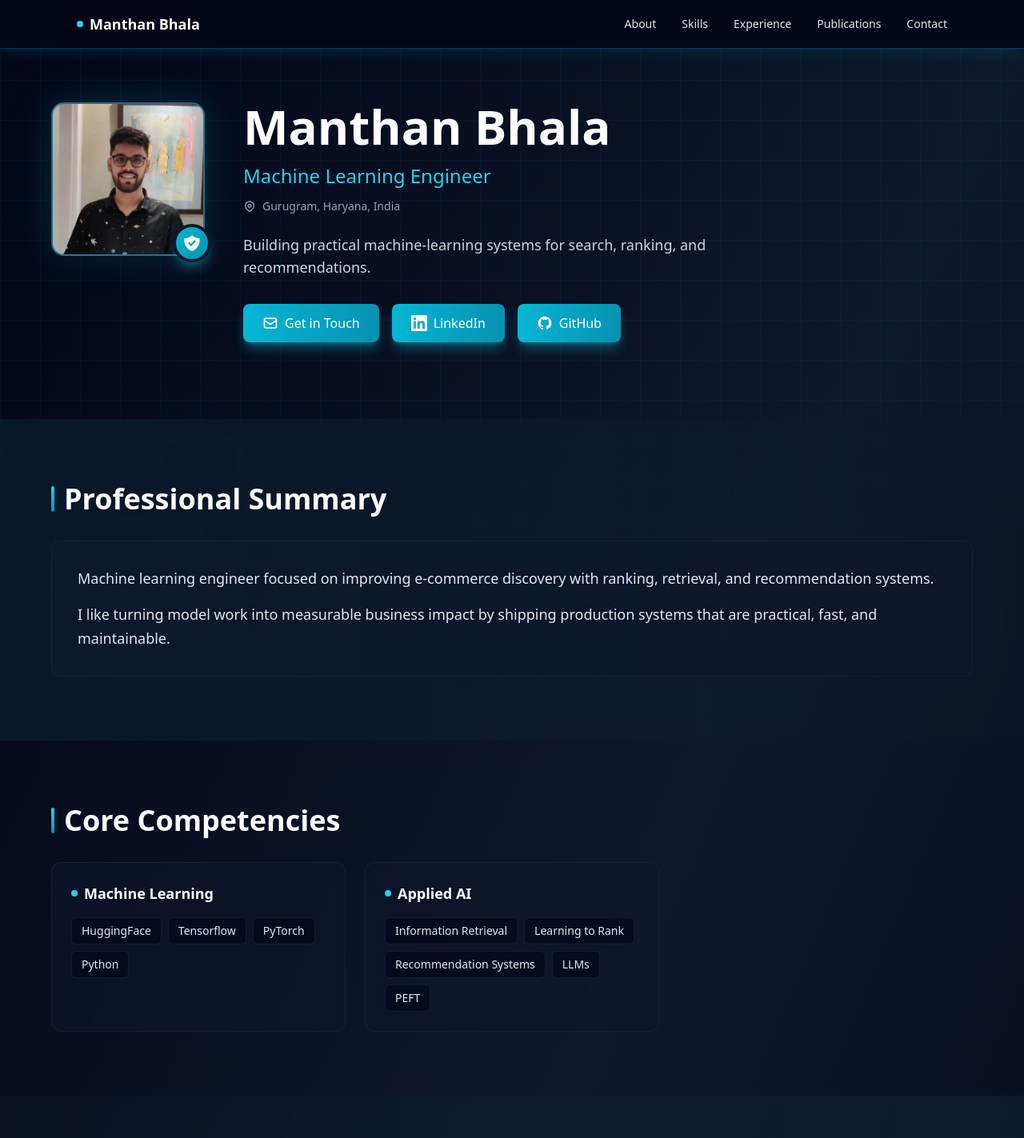
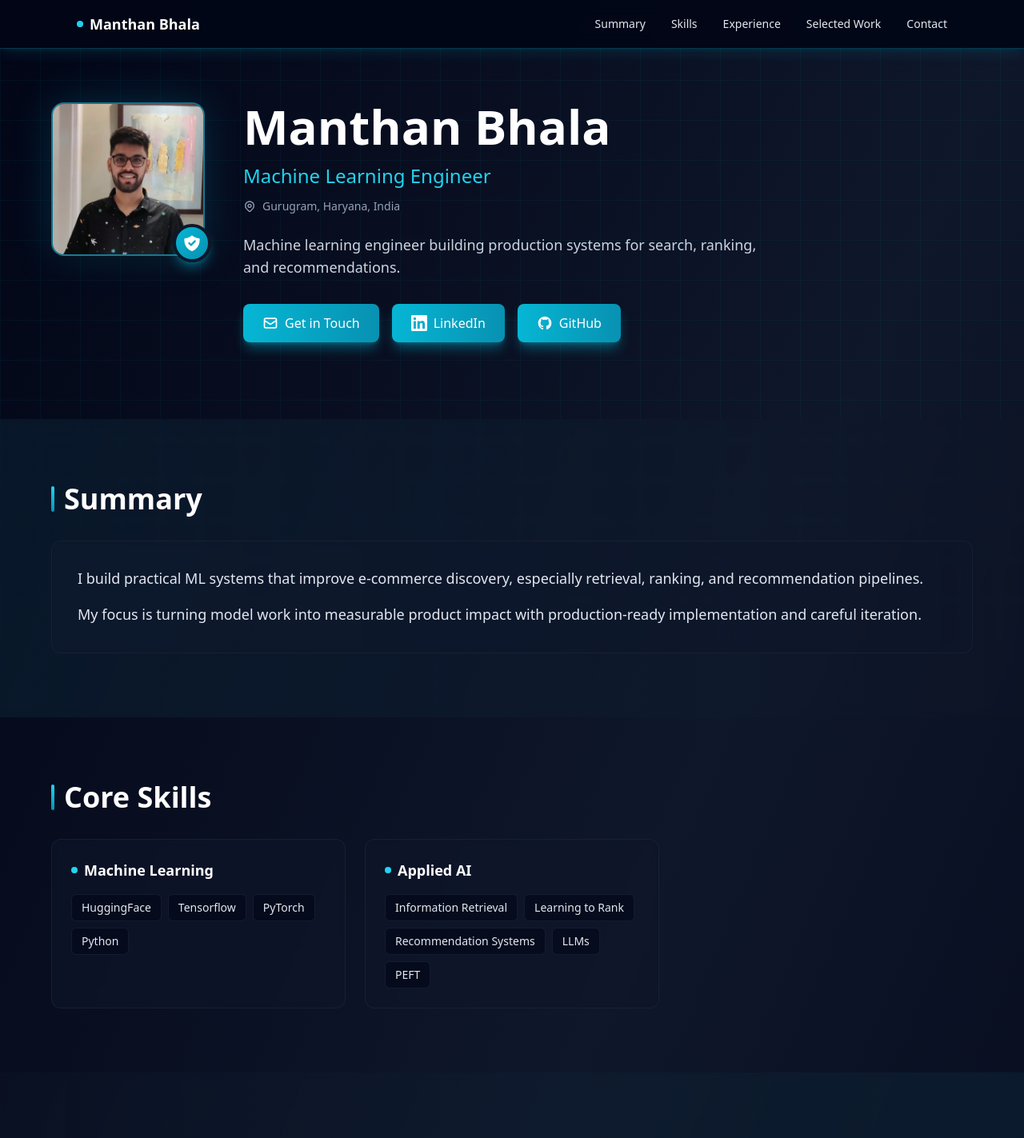
Before and after one commit to ManthanBhala/manthanbhala.github.io, a Next.js app: page / in a window 1280 px wide. Shown: the top 1423 px of the page at 80% size. Built offline with nearby package versions, Linux system fonts and the light colour scheme.

Commit message:
Refine resume copy

```diff
--- a/app/data/content.ts
+++ b/app/data/content.ts
@@ -48,12 +48,12 @@ export const theme = {
 // Labels and copy centralized here
 export const labels = {
   nav: {
-    about: "About",
+    about: "Summary",
     skills: "Skills",
     experience: "Experience",
     education: "Education",
     contact: "Contact",
-    publications: "Publications",
+    publications: "Selected Work",
   },
   hero: {
     ctaContact: "Get in Touch",
@@ -61,17 +61,17 @@ export const labels = {
     locationIconLabel: "Location",
   },
   sections: {
-    summary: "Professional Summary",
-    skills: "Core Competencies",
-    experience: "Professional Experience",
-    publications: "Patents & Publications",
+    summary: "Summary",
+    skills: "Core Skills",
+    experience: "Experience",
+    publications: "Selected Work",
     education: "Education",
-    achievements: "Achievements",
+    achievements: "Impact",
     certifications: "Certifications",
-    contact: "Get In Touch",
-    requestResume: "Request Full Resume",
-    schedule: "Schedule a Meeting",
-    contactForm: "Send a Message",
+    contact: "Contact",
+    requestResume: "Resume",
+    schedule: "Meeting",
+    contactForm: "Message",
   },
   forms: {
     contact: {
@@ -110,13 +110,13 @@ export const personalInfo = {
   name: "Manthan Bhala",
   title: "Machine Learning Engineer",
   location: "Gurugram, Haryana, India",
-  tagline: "Building practical machine-learning systems for search, ranking, and recommendations.",
+  tagline: "Machine learning engineer building production systems for search, ranking, and recommendations.",
   email: "manthanbhala@gmail.com",
   linkedin: "https://www.linkedin.com/in/manthan-bhala-a11760136",
   github: "https://github.com/ManthanBhala",
   summary: [
-    "Machine learning engineer focused on improving e-commerce discovery with ranking, retrieval, and recommendation systems.",
-    "I like turning model work into measurable business impact by shipping production systems that are practical, fast, and maintainable."
+    "I build practical ML systems that improve e-commerce discovery, especially retrieval, ranking, and recommendation pipelines.",
+    "My focus is turning model work into measurable product impact with production-ready implementation and careful iteration."
   ]
 }
 
```
